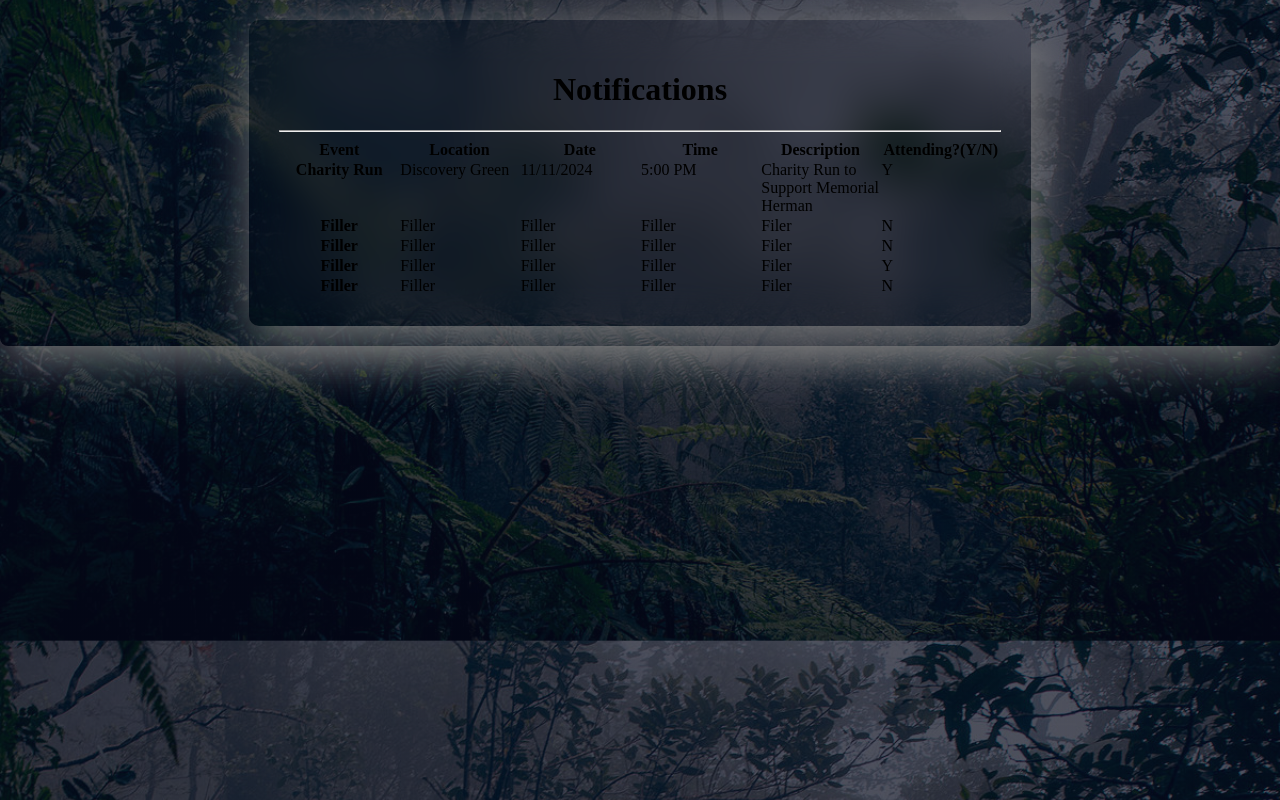
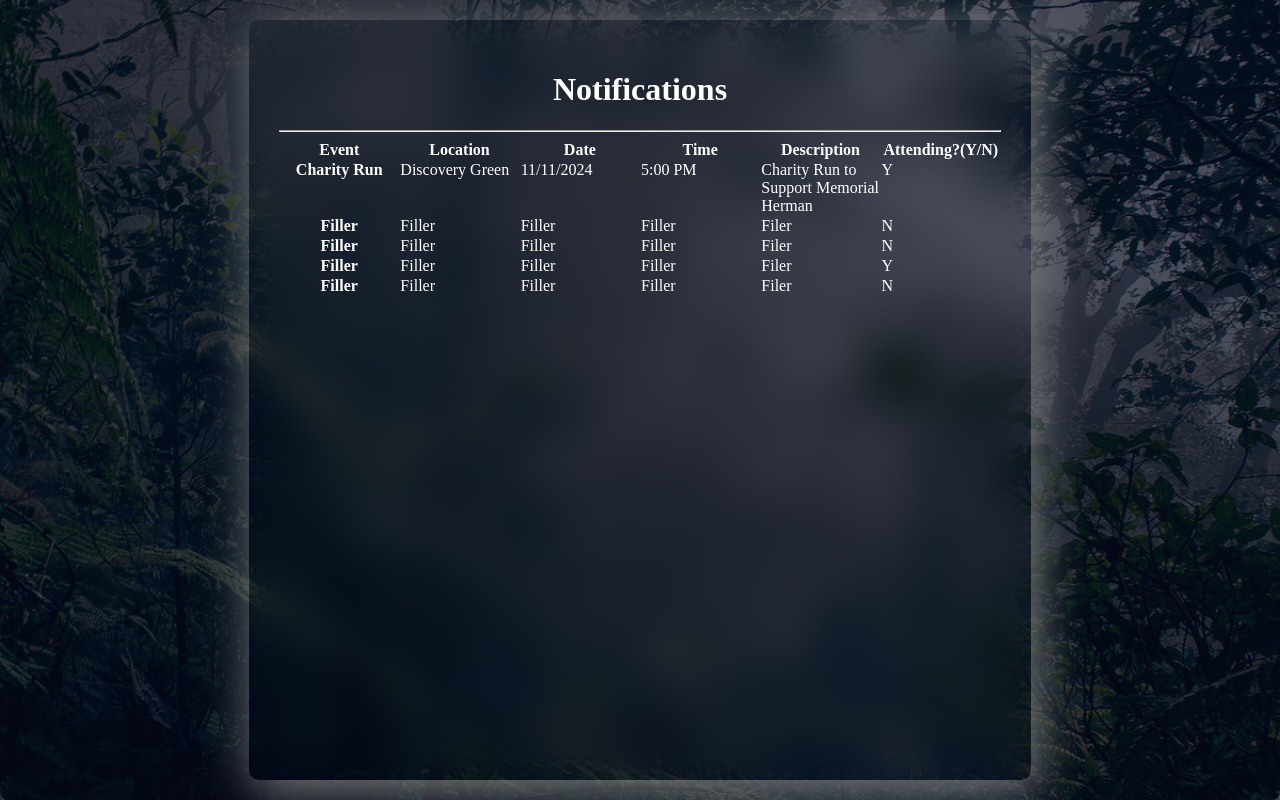
Before and after one commit to Sir-Erwin/project-xenia, a Next.js app: page /notifications in a window 1280 px wide. Built offline with nearby package versions, Linux system fonts and the light colour scheme.

Commit message:
updated notifications

```diff
--- a/app/notifications/notifications.css
+++ b/app/notifications/notifications.css
@@ -2,6 +2,10 @@
     background-color: #8a8b8c;
     background-image: url(https://uploads-ssl.webflow.com/62e3ee10882dc50bcae8d07a/631a5d4631d4c55a475f3e34_noise-50.png);
 }*/
+
+*{
+  color: white;
+}
 
 body {
     background-image: linear-gradient(rgba(4, 9, 30, 0.7), rgba(4, 9, 30, 0.7)), url("../bg_image.jpg");
@@ -13,7 +17,7 @@ body {
 *{
     box-sizing: border-box;
 }
-@@ -10,7 +18,6 @@ body {
+body {
     width: 100%;
     /*background-image: linear-gradient(rgba(4,9,30,0.7),rgba(4,9,30,0.7)),url(sunrise.jpg);*/
     background-position: center;
@@ -22,6 +26,7 @@ body {
 }
 
 .Notifications_Container {
+  height: 100vh;
     display: flex;
     table-layout: fixed;
     background: transparent;
--- a/app/notifications/page.tsx
+++ b/app/notifications/page.tsx
@@ -1,3 +1,5 @@
+"use client";
+
 import React, { useState } from 'react';
 import './notifications.css';
 
```
